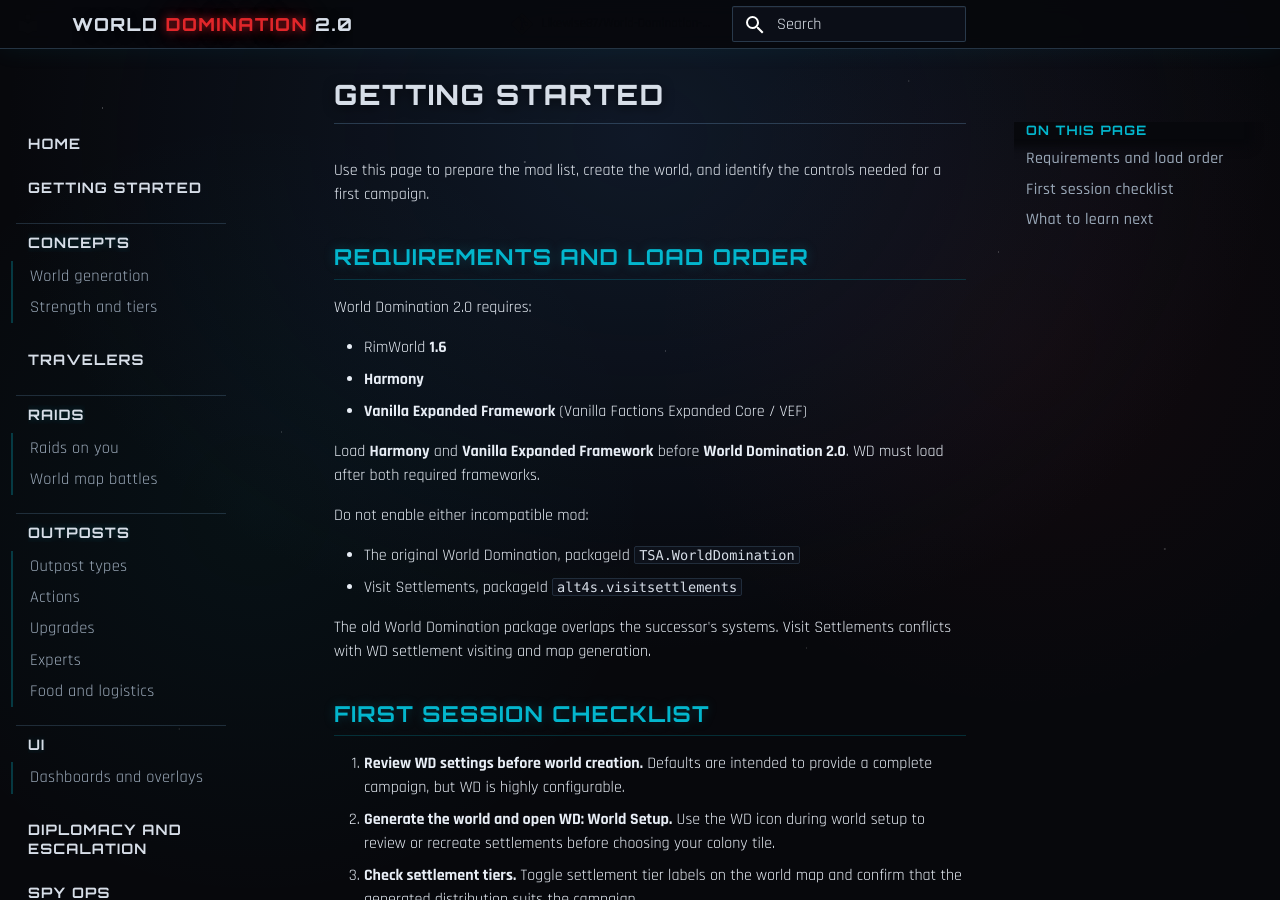
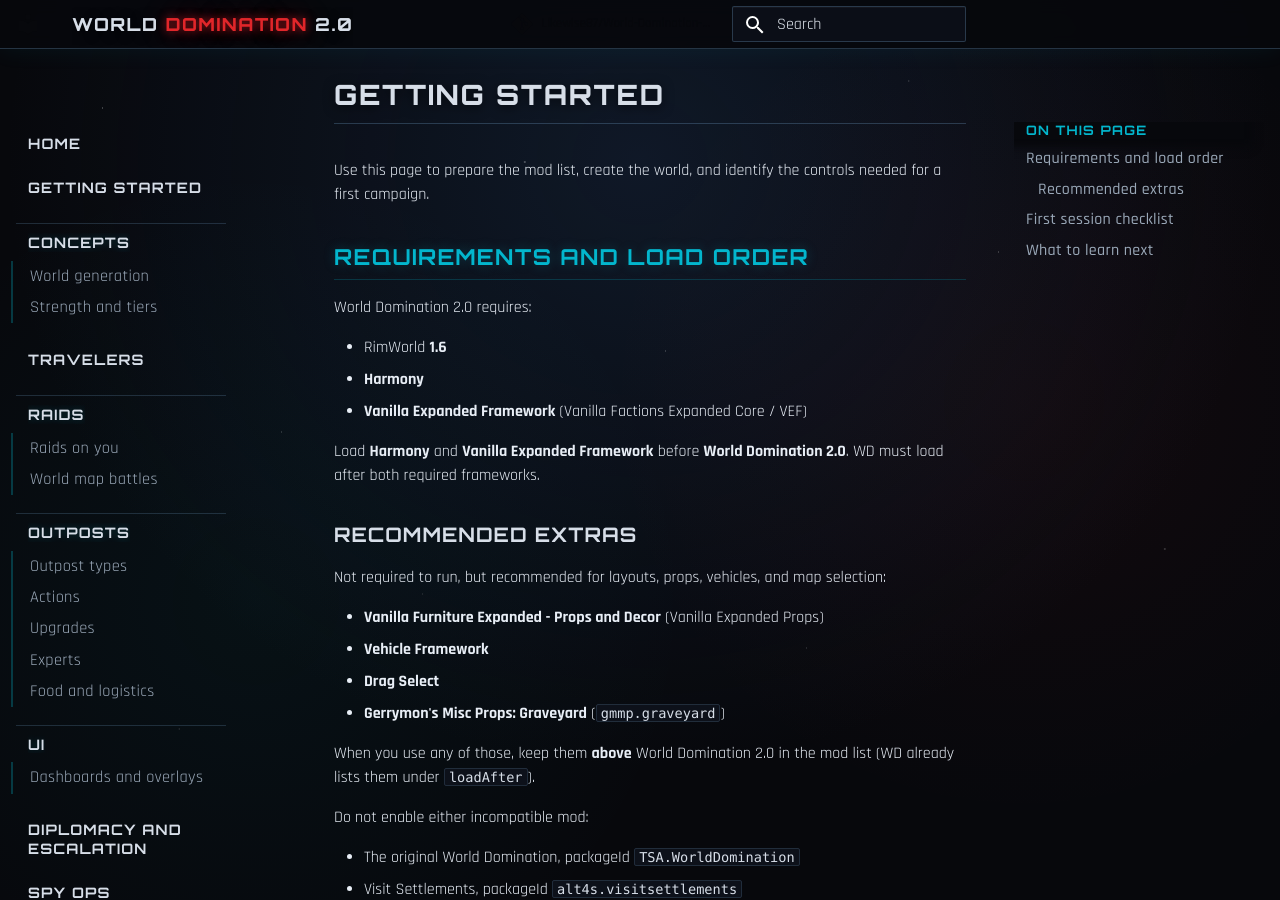
Before and after one commit to Likewise87/World-Domination-2.0, an MkDocs documentation site: the page built from docs/getting-started.md, in a window 1280 px wide and 900 px high. Built offline with MkDocs 1.6.1 and Material for MkDocs 9.7.7, drawn with Linux system fonts in a browser that asks for light colours; comment, search, counter and statistics services are not loaded.

Commit message:
Document recommended extras under requirements and load order.

```diff
--- a/docs/getting-started.md
+++ b/docs/getting-started.md
@@ -11,6 +11,17 @@
 - **Vanilla Expanded Framework** (Vanilla Factions Expanded Core / VEF)
 
 Load **Harmony** and **Vanilla Expanded Framework** before **World Domination 2.0**. WD must load after both required frameworks.
+
+### Recommended extras
+
+Not required to run, but recommended for layouts, props, vehicles, and map selection:
+
+- **Vanilla Furniture Expanded - Props and Decor** (Vanilla Expanded Props)
+- **Vehicle Framework**
+- **Drag Select**
+- **Gerrymon's Misc Props: Graveyard** (`gmmp.graveyard`)
+
+When you use any of those, keep them **above** World Domination 2.0 in the mod list (WD already lists them under `loadAfter`).
 
 Do not enable either incompatible mod:
 
```
